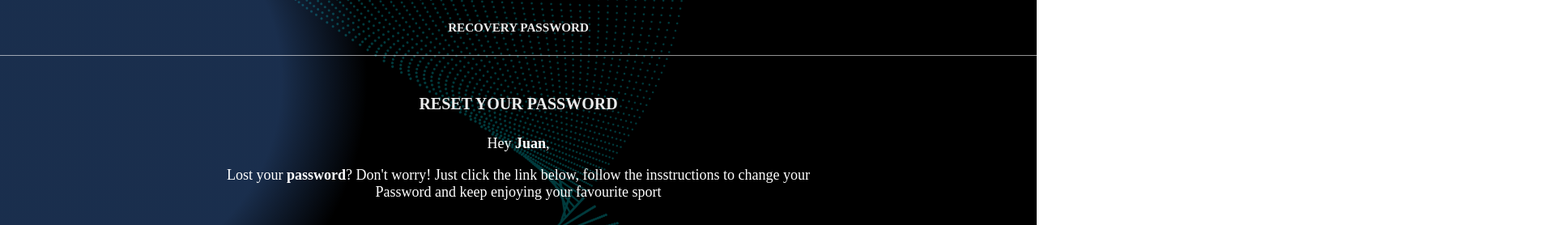
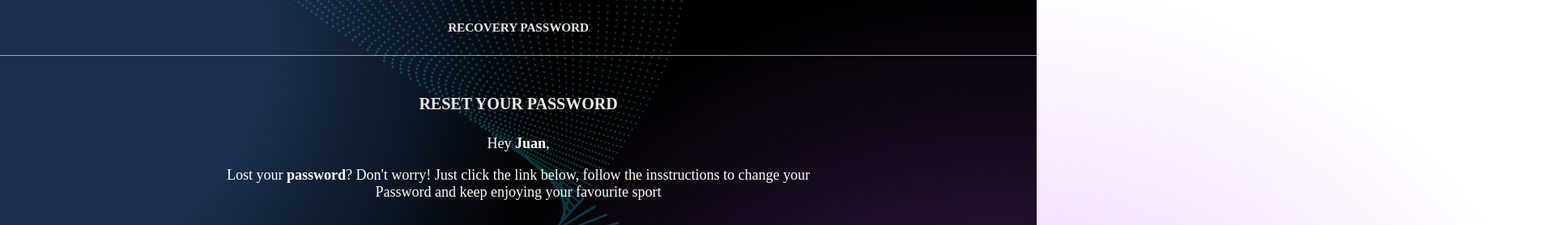
Before and after one commit to franciscof12/reset-password-canvas, a plain HTML site: page Index.html in a window 1280 px wide. Shown: the top 278 px of the page at 81% size, 1920 px wide, since content can reach past the window. Drawn offline with Linux system fonts and the light colour scheme.

Commit message:
background changes

```diff
--- a/styles.css
+++ b/styles.css
@@ -41,29 +41,29 @@ section {
 
 .top-left-gradient {
   position: absolute;
-  width: 1000px;
-  height: 1000px;
-  left: -400px;
-  top: -400px;
+  width: 2000px;
+  height: 2000px;
+  left: -950px;
+  top: -950px;
   background: radial-gradient(
     circle,
     rgba(85, 153, 255, 0.3) 10%,
-    rgba(85, 153, 255, 0.3) 35%,
-    rgba(66, 139, 250, 0) 50%
+    rgba(85, 153, 255, 0.3) 20%,
+    rgba(66, 139, 250, 0) 45%
   );
   z-index: 1;
 }
 .bottom-right-gradient {
   position: absolute;
-  width: 1000px;
-  height: 1000px;
-  bottom: -400px;
-  right: -400px;
+  width: 2000px;
+  height: 2000px;
+  bottom: -950px;
+  right: -950px;
   background: radial-gradient(
     circle,
-    rgba(138, 41, 235, 0.3) 10%,
-    rgba(138, 41, 235, 0.3) 35%,
-    rgba(138, 41, 235, 0) 50%
+    rgba(193, 96, 253, 0.3) 10%,
+    rgba(192, 91, 255, 0.3) 17%,
+    rgba(138, 41, 235, 0) 55%
   );
   z-index: 1;
 }
```
